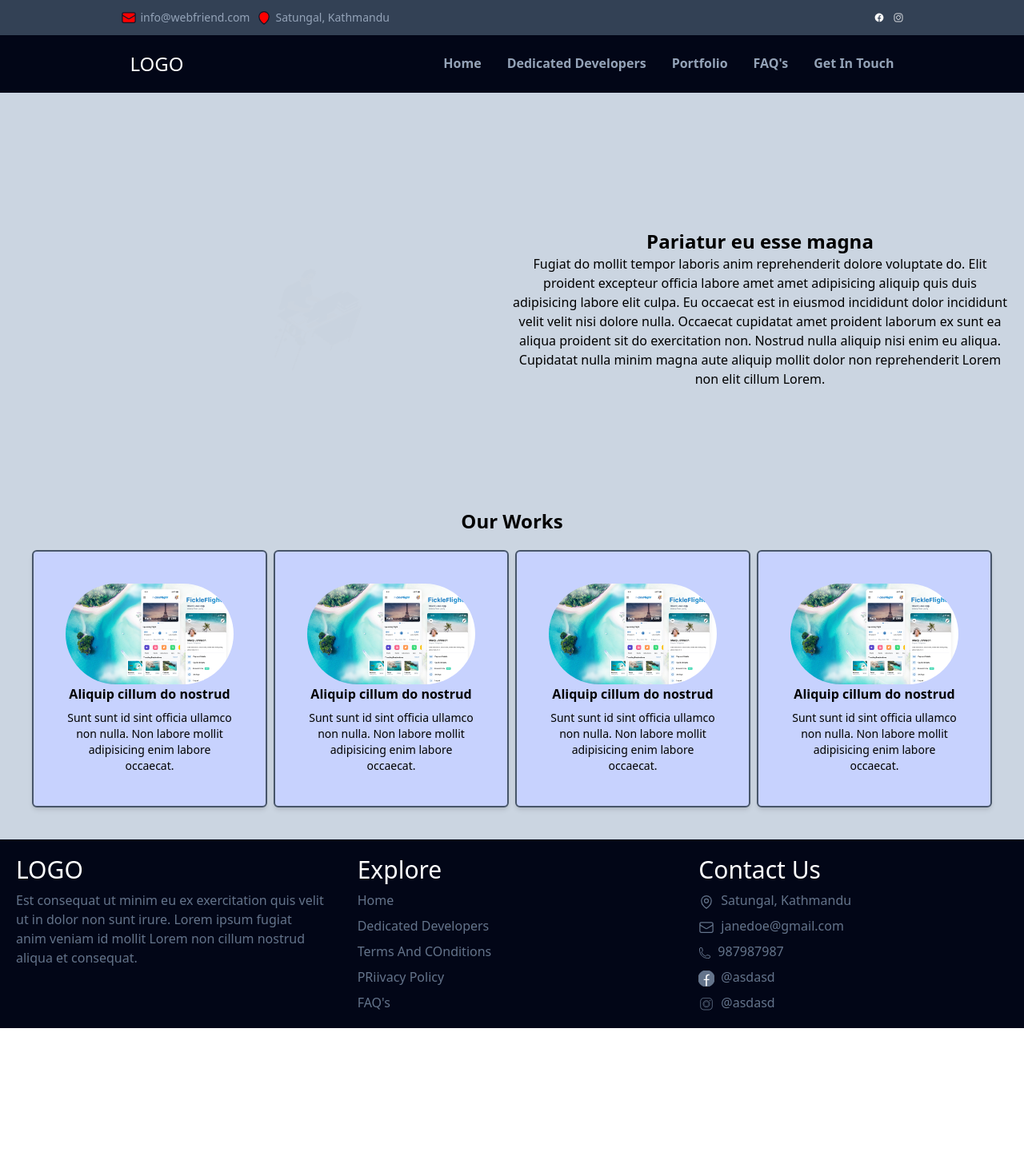
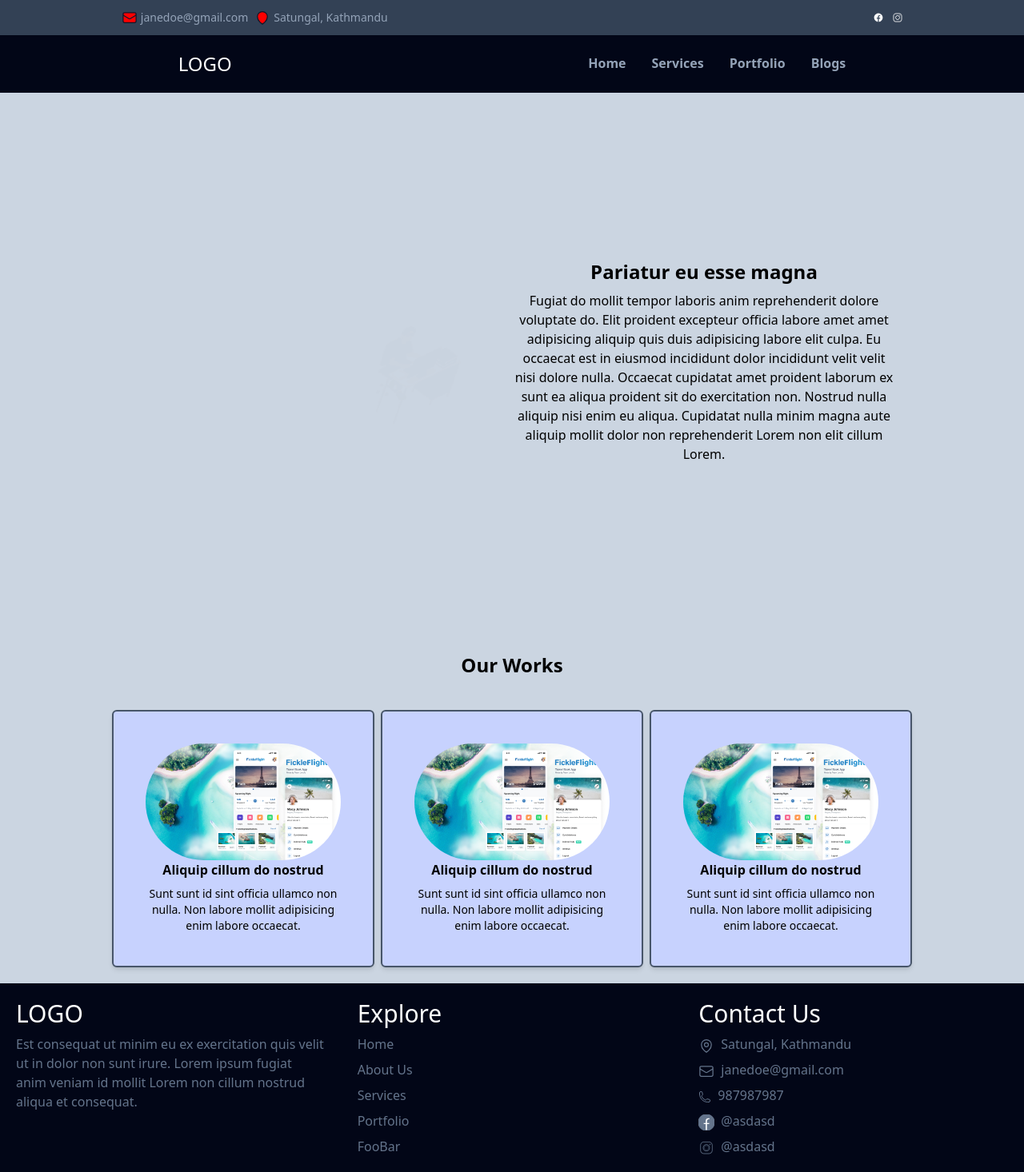
Before and after one commit to sbhusal123/sample-portfolio, a Next.js app: page / in a window 1280 px wide. Shown: the whole page at 80% size. Before the commit the page ends 1286 px from the top, so only its background shows below. Built offline with nearby package versions, Linux system fonts and the light colour scheme.

Commit message:
Styles adjustment and moving things into components.

```diff
--- a/src/app/page.js
+++ b/src/app/page.js
@@ -1,54 +1,11 @@
+import { Hero } from "@/components/Hero";
+import { OurWork } from "@/components/OurWork";
+
 export default function Home() {
   return (
-    <main className="bg-slate-300 sm:p-5 p-2">
-
-      <div className="grid  max-sm:grid-rows-2 sm:grid-cols-2 sm:items-center">
-        <div className="">
-          <img  src="tech_company.gif"></img>
-        </div>
-
-        <div className="text-center mt-10 sm:mt-0">
-          <div className="flex flex-col">
-            <h1 className="text-2xl font-bold">Pariatur eu esse magna</h1>
-          <p>
-            Fugiat do mollit tempor laboris anim reprehenderit dolore voluptate do. Elit proident excepteur officia labore amet amet adipisicing
-            aliquip quis duis adipisicing labore elit culpa. Eu occaecat est in eiusmod incididunt dolor incididunt velit velit nisi dolore nulla.
-            Occaecat cupidatat amet proident laborum ex sunt ea aliqua proident sit do exercitation non. Nostrud nulla aliquip nisi enim eu aliqua.
-            Cupidatat nulla minim magna aute aliquip mollit dolor non reprehenderit Lorem non elit cillum Lorem.
-          </p>
-          </div>
-        </div>
-      </div>
-
-      <h1 className="text-2xl font-bold text-center">Our Works</h1>
-
-      <div className="flex flex-col sm:flex-row m-5 gap-2">
-
-        <div className="shadow-md p-10 border-slate-600 border-2 rounded-md text-center bg-indigo-200 hover:shadow-2xl cursor-pointer">
-            <img src="sample_projects.png" className="rounded-full"/>
-            <h1 className="font-bold text-center">Aliquip cillum do nostrud</h1>
-            <p className="mt-2 text-sm">Sunt sunt id sint officia ullamco non nulla. Non labore mollit adipisicing enim labore occaecat.</p>
-        </div>
-
-        <div className="shadow-md p-10 border-slate-600 border-2 rounded-md text-center bg-indigo-200 hover:shadow-2xl cursor-pointer">
-            <img src="sample_projects.png" className="rounded-full"/>
-            <h1 className="font-bold text-center">Aliquip cillum do nostrud</h1>
-            <p className="mt-2 text-sm">Sunt sunt id sint officia ullamco non nulla. Non labore mollit adipisicing enim labore occaecat.</p>
-        </div>
-
-        <div className="shadow-md p-10 border-slate-600 border-2 rounded-md text-center bg-indigo-200 hover:shadow-2xl cursor-pointer">
-            <img src="sample_projects.png" className="rounded-full"/>
-            <h1 className="font-bold text-center">Aliquip cillum do nostrud</h1>
-            <p className="mt-2 text-sm">Sunt sunt id sint officia ullamco non nulla. Non labore mollit adipisicing enim labore occaecat.</p>
-        </div>
-
-        <div className="shadow-md p-10 border-slate-600 border-2 rounded-md text-center bg-indigo-200 hover:shadow-2xl cursor-pointer">
-            <img src="sample_projects.png" className="rounded-full"/>
-            <h1 className="font-bold text-center">Aliquip cillum do nostrud</h1>
-            <p className="mt-2 text-sm">Sunt sunt id sint officia ullamco non nulla. Non labore mollit adipisicing enim labore occaecat.</p>
-        </div>
-
-      </div>
+    <main className="bg-slate-300 sm:px-20 px-5 py-5">
+      <Hero/>
+      <OurWork/>
     </main>
   );
 }
--- a/src/components/Footer.js
+++ b/src/components/Footer.js
@@ -18,10 +18,10 @@ export function Footer() {
                 </div>
                 <div className="flex flex-col text-slate-500 gap-2">
                     <a>Home</a>
-                    <a>Dedicated Developers</a>
-                    <a>Terms And COnditions</a>
-                    <a>PRiivacy Policy</a>
-                    <a>FAQ's</a>
+                    <a>About Us</a>
+                    <a>Services</a>
+                    <a>Portfolio</a>
+                    <a>FooBar</a>
                 </div>
             </div>
 
--- /dev/null
+++ b/src/components/Hero.js
@@ -0,0 +1,19 @@
+export function Hero(){
+    return (
+        <div className="grid sm:grid-cols-2 sm:items-center sm:p-20">
+            <div>
+                <img  src="tech_company.gif" className=""></img>
+            </div>
+
+                <div className="flex flex-col text-center">
+                    <h1 className="text-2xl font-bold">Pariatur eu esse magna</h1>
+                    <p className="my-2">
+                        Fugiat do mollit tempor laboris anim reprehenderit dolore voluptate do. Elit proident excepteur officia labore amet amet adipisicing
+                        aliquip quis duis adipisicing labore elit culpa. Eu occaecat est in eiusmod incididunt dolor incididunt velit velit nisi dolore nulla.
+                        Occaecat cupidatat amet proident laborum ex sunt ea aliqua proident sit do exercitation non. Nostrud nulla aliquip nisi enim eu aliqua.
+                        Cupidatat nulla minim magna aute aliquip mollit dolor non reprehenderit Lorem non elit cillum Lorem.
+                    </p>
+                </div>
+      </div>
+    )
+}
--- a/src/components/NavBar.js
+++ b/src/components/NavBar.js
@@ -10,13 +10,13 @@ export function NarBar() {
         <nav className="relative w-full">
             <NavBarToolTip/>
 
-            <div className="flex flex-row sm:justify-around py-5 items-center bg-slate-950">
-                <div className="flex flex-row items-center justify-stretch">
+            <div className="flex flex-row sm:justify-around py-5 items-center bg-slate-950 sticky">
+                <div className="flex flex-row items-center">
                     <div>
                         <h1 className="text-2xl ml-5 sm:ml-0 text-white">LOGO</h1>
                     </div>
                 </div>
-                <div className="absolute right-5 sm:hidden" onClick={() => setShow(!show)}>
+                <div className="absolute right-5 sm:hidden mt-2" onClick={() => setShow(!show)}>
                         <svg xmlns="http://www.w3.org/2000/svg" fill="none" viewBox="0 0 24 24" strokeWidth="1.5" stroke="white" className="size-6">
                             <path strokeLinecap="round" strokeLinejoin="round" d="M3.75 5.25h16.5m-16.5 4.5h16.5m-16.5 4.5h16.5m-16.5 4.5h16.5" />
                         </svg>
@@ -27,16 +27,13 @@ export function NarBar() {
                                 <a>Home</a>
                             </li>
                             <li className="border-b-2 border-slate-950 hover:border-orange-500 transition  ease-in delay-50 cursor-pointer">
-                                <a>Dedicated Developers</a>
+                                <a>Services</a>
                             </li>
                             <li className="border-b-2 hover:border-orange-500 border-slate-950 transition ease-in delay-50 cursor-pointer">
                                 <a>Portfolio</a>
                             </li>
                             <li className="border-b-2 hover:border-orange-500 border-slate-950 transition ease-in delay-50 cursor-pointer">
-                                <a>FAQ's</a>
-                            </li>
-                            <li className="border-b-2 hover:border-orange-500 border-slate-950 transition ease-in delay-50 cursor-pointer">
-                                <a>Get In Touch</a>
+                                <a>Blogs</a>
                             </li>
                     </ul>
                 </div>
@@ -48,16 +45,13 @@ export function NarBar() {
                                 <a>Home</a>
                             </li>
                             <li className="border-b-2 border-gray-800 hover:border-orange-500 transition ease-in delay-50 cursor-pointer">
-                                <a>Dedicated Developers</a>
+                                <a>Services</a>
                             </li>
                             <li className="border-b-2 hover:border-orange-500 transition border-gray-800 ease-in delay-50 cursor-pointer">
                                 <a>Portfolio</a>
                             </li>
                             <li className="border-b-2 hover:border-orange-500 transition border-gray-800 ease-in delay-50 cursor-pointer">
-                                <a>FAQ's</a>
-                            </li>
-                            <li className="border-b-2 hover:border-orange-500 transition border-gray-800 ease-in delay-50 cursor-pointer">
-                                <a>Get In Touch</a>
+                                <a>Blogs</a>
                             </li>
                         </ul>
                     </div>
--- a/src/components/NavToolTip.js
+++ b/src/components/NavToolTip.js
@@ -10,7 +10,7 @@ export function NavBarToolTip() {
                         <path fill="red" strokeLinecap="round" strokeLinejoin="round" d="M21.75 6.75v10.5a2.25 2.25 0 0 1-2.25 2.25h-15a2.25 2.25 0 0 1-2.25-2.25V6.75m19.5 0A2.25 2.25 0 0 0 19.5 4.5h-15a2.25 2.25 0 0 0-2.25 2.25m19.5 0v.243a2.25 2.25 0 0 1-1.07 1.916l-7.5 4.615a2.25 2.25 0 0 1-2.36 0L3.32 8.91a2.25 2.25 0 0 1-1.07-1.916V6.75" />
                     </svg>
                     <p className="inline ml-1 text-slate-400 sm:text-sm text-xs">
-                        info@webfriend.com
+                        janedoe@gmail.com
                     </p>
                 </div>
 
--- /dev/null
+++ b/src/components/OurWork.js
@@ -0,0 +1,26 @@
+export function OurWork(){
+    return (
+        <div>
+        <h1 className="text-2xl font-bold text-center mt-10">Our Works</h1>
+        <div className="flex flex-col sm:flex-row gap-2 px-5 sm:px-15 sm:mx-10 mt-10">
+              <div className="shadow-md p-10 border-slate-600 border-2 rounded-md text-center bg-indigo-200 hover:shadow-2xl cursor-pointer">
+                  <img src="sample_projects.png" className="rounded-full"/>
+                  <h1 className="font-bold text-center">Aliquip cillum do nostrud</h1>
+                  <p className="mt-2 text-sm">Sunt sunt id sint officia ullamco non nulla. Non labore mollit adipisicing enim labore occaecat.</p>
+              </div>
+
+              <div className="shadow-md p-10 border-slate-600 border-2 rounded-md text-center bg-indigo-200 hover:shadow-2xl cursor-pointer">
+                  <img src="sample_projects.png" className="rounded-full"/>
+                  <h1 className="font-bold text-center">Aliquip cillum do nostrud</h1>
+                  <p className="mt-2 text-sm">Sunt sunt id sint officia ullamco non nulla. Non labore mollit adipisicing enim labore occaecat.</p>
+              </div>
+
+              <div className="shadow-md p-10 border-slate-600 border-2 rounded-md text-center bg-indigo-200 hover:shadow-2xl cursor-pointer">
+                  <img src="sample_projects.png" className="rounded-full"/>
+                  <h1 className="font-bold text-center">Aliquip cillum do nostrud</h1>
+                  <p className="mt-2 text-sm">Sunt sunt id sint officia ullamco non nulla. Non labore mollit adipisicing enim labore occaecat.</p>
+              </div>
+          </div>
+      </div>
+    )
+}
```
